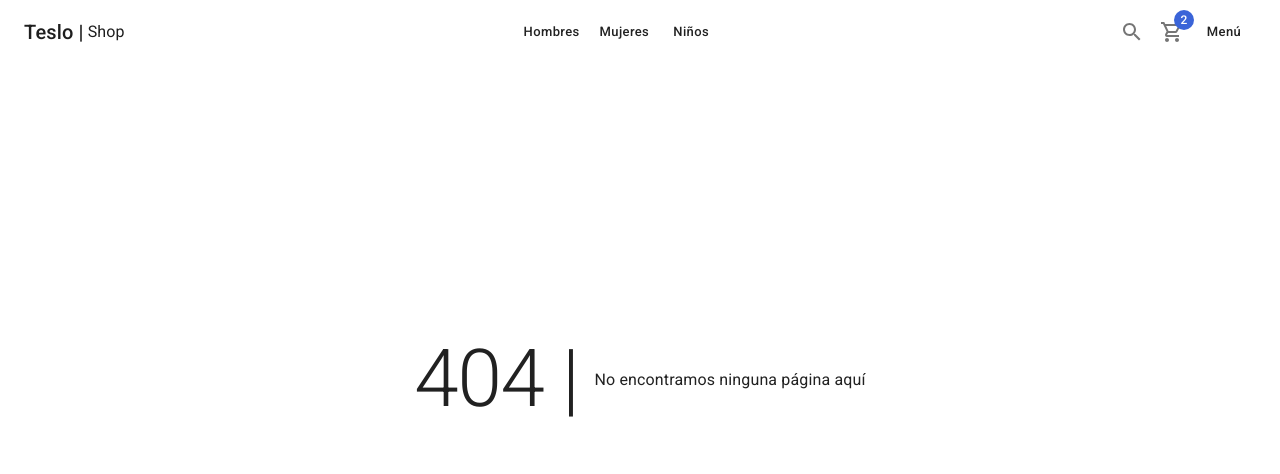
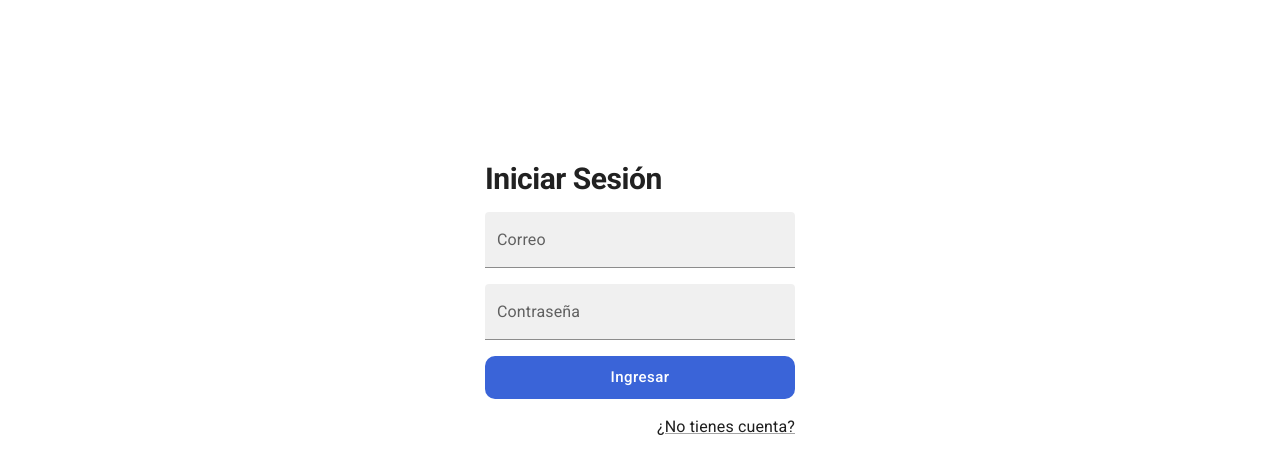
Before and after one commit to xh4rz/05-teslo-shop, a Next.js app: page /auth/login in a window 1280 px wide. Before the commit this address had no page. Shown: the top 474 px of the page. Built offline with nearby package versions, Linux system fonts and the light colour scheme.

Commit message:
196. AuthLayout

```diff
--- /dev/null
+++ b/components/layouts/AuthLayout.tsx
@@ -0,0 +1,28 @@
+import { FC, ReactNode } from 'react';
+import Head from 'next/head';
+import { Box } from '@mui/material';
+
+interface Props {
+	title: string;
+	children: ReactNode;
+}
+
+export const AuthLayout: FC<Props> = ({ title, children }) => {
+	return (
+		<>
+			<Head>
+				<title>{title}</title>
+			</Head>
+			<main>
+				<Box
+					display="flex"
+					justifyContent="center"
+					alignItems="center"
+					height="calc(100vh - 200px)"
+				>
+					{children}
+				</Box>
+			</main>
+		</>
+	);
+};
--- a/components/layouts/ShopLayout.tsx
+++ b/components/layouts/ShopLayout.tsx
@@ -3,7 +3,7 @@
 import { Navbar, SideMenu } from '../ui';
 
 interface Props {
-	children?: ReactNode;
+	children: ReactNode;
 	title: string;
 	pageDescription: string;
 	imageFullUrl?: string;
--- a/components/layouts/index.ts
+++ b/components/layouts/index.ts
@@ -1 +1,2 @@
 export * from './ShopLayout';
+export * from './AuthLayout';
--- /dev/null
+++ b/pages/auth/login.tsx
@@ -0,0 +1,47 @@
+import NextLink from 'next/link';
+import { AuthLayout } from '../../components/layouts';
+import { Box, Button, Grid, Link, TextField, Typography } from '@mui/material';
+
+const LoginPage = () => {
+	return (
+		<AuthLayout title="Ingresar">
+			<Box sx={{ width: 350, padding: '10px 20px' }}>
+				<Grid container spacing={2}>
+					<Grid item xs={12}>
+						<Typography variant="h1" component="h1">
+							Iniciar Sesión
+						</Typography>
+					</Grid>
+					<Grid item xs={12}>
+						<TextField label="Correo" variant="filled" fullWidth />
+					</Grid>
+					<Grid item xs={12}>
+						<TextField
+							label="Contraseña"
+							type="password"
+							variant="filled"
+							fullWidth
+						/>
+					</Grid>
+					<Grid item xs={12}>
+						<Button
+							color="secondary"
+							className="circular-btn"
+							size="large"
+							fullWidth
+						>
+							Ingresar
+						</Button>
+					</Grid>
+					<Grid item xs={12} display="flex" justifyContent="end">
+						<NextLink href="/auth/register" passHref>
+							<Link underline="always">¿No tienes cuenta?</Link>
+						</NextLink>
+					</Grid>
+				</Grid>
+			</Box>
+		</AuthLayout>
+	);
+};
+
+export default LoginPage;
```
